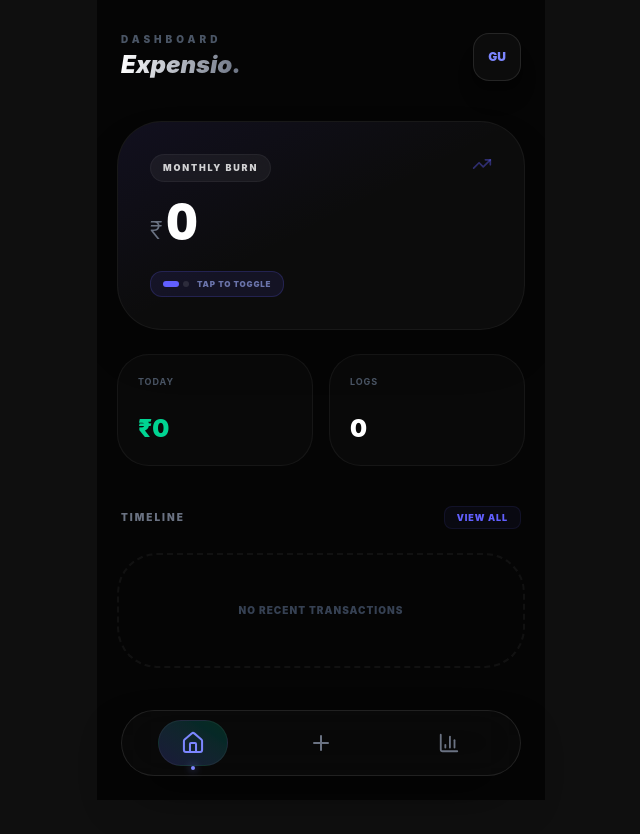
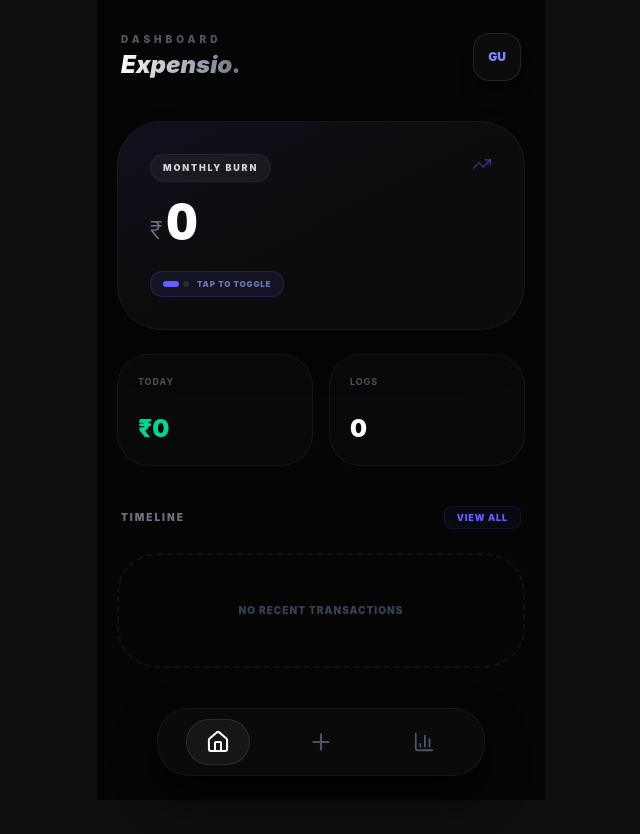
Before and after one commit to moksh205/expensio, a React (Vite) app: page / in a window 1280 px wide. Shown: the top 834 px of the page, without its empty margins (319-959 px from the left). Built offline with nearby package versions, Linux system fonts and the light colour scheme.

Commit message:
Refactor BottomNav component layout and styles

```diff
--- a/src/components/BottomNav.jsx
+++ b/src/components/BottomNav.jsx
@@ -1,20 +1,19 @@
 import { Link, useLocation } from "react-router-dom";
-import { Home, Plus, BarChart3 } from "lucide-react"; // Install with: npm install lucide-react
-import { motion } from "framer-motion"; // Install with: npm install framer-motion
+import { Home, Plus, BarChart3 } from "lucide-react";
+import { motion } from "framer-motion";
 
 export default function BottomNav() {
   const location = useLocation();
 
   const navItems = [
-    { path: "/", icon: <Home size={22} />, label: "Home" },
-    { path: "/add", icon: <Plus size={24} />, label: "Add" },
-    { path: "/history", icon: <BarChart3 size={22} />, label: "Stats" },
+    { path: "/", icon: <Home size={22} /> },
+    { path: "/add", icon: <Plus size={26} /> },
+    { path: "/history", icon: <BarChart3 size={22} /> },
   ];
 
   return (
-    <div className="fixed bottom-6 left-1/2 -translate-x-1/2 w-[min(400px,90%)] z-50">
-      <nav className="relative flex items-center justify-around bg-[#0a0a0a]/80 backdrop-blur-xl border border-white/10 p-2 rounded-[2.5rem] shadow-2xl shadow-black/50">
-
+    <div className="fixed bottom-6 left-1/2 -translate-x-1/2 w-full max-w-[360px] px-4 z-50">
+      <nav className="flex items-center justify-between bg-[#0c0c0c]/90 backdrop-blur-2xl border border-white/5 p-2 rounded-[2rem] shadow-[0_20px_40px_rgba(0,0,0,0.8)]">
         {navItems.map((item) => {
           const isActive = location.pathname === item.path;
 
@@ -22,33 +21,23 @@ export default function BottomNav() {
             <Link
               key={item.path}
               to={item.path}
-              className="relative py-3 px-6 flex flex-col items-center justify-center transition-all duration-300"
+              className="relative flex-1 py-3 flex flex-col items-center justify-center outline-none"
             >
-              {/* Active Background Glow/Pill */}
               {isActive && (
                 <motion.div
-                  layoutId="activeTab"
-                  className="absolute inset-0 bg-gradient-to-tr from-indigo-500/20 to-emerald-500/20 rounded-[2rem] border border-white/5"
-                  transition={{ type: "spring", bounce: 0.3, duration: 0.6 }}
+                  layoutId="nav-pill"
+                  className="absolute inset-y-0 w-16 bg-white/5 rounded-[1.5rem] border border-white/10"
+                  transition={{ type: "spring", stiffness: 400, damping: 30 }}
                 />
               )}
 
-              {/* Icon */}
               <div
-                className={`relative z-10 transition-transform duration-300 ${
-                  isActive ? "text-indigo-400 scale-110" : "text-gray-500 hover:text-gray-300"
+                className={`relative z-10 transition-all duration-300 ${
+                  isActive ? "text-white scale-110" : "text-gray-600 hover:text-gray-400"
                 }`}
               >
                 {item.icon}
               </div>
-
-              {/* Dot Indicator */}
-              {isActive && (
-                <motion.div
-                  layoutId="dot"
-                  className="absolute -bottom-1 w-1 h-1 bg-indigo-400 rounded-full shadow-[0_0_8px_#818cf8]"
-                />
-              )}
             </Link>
           );
         })}
```
